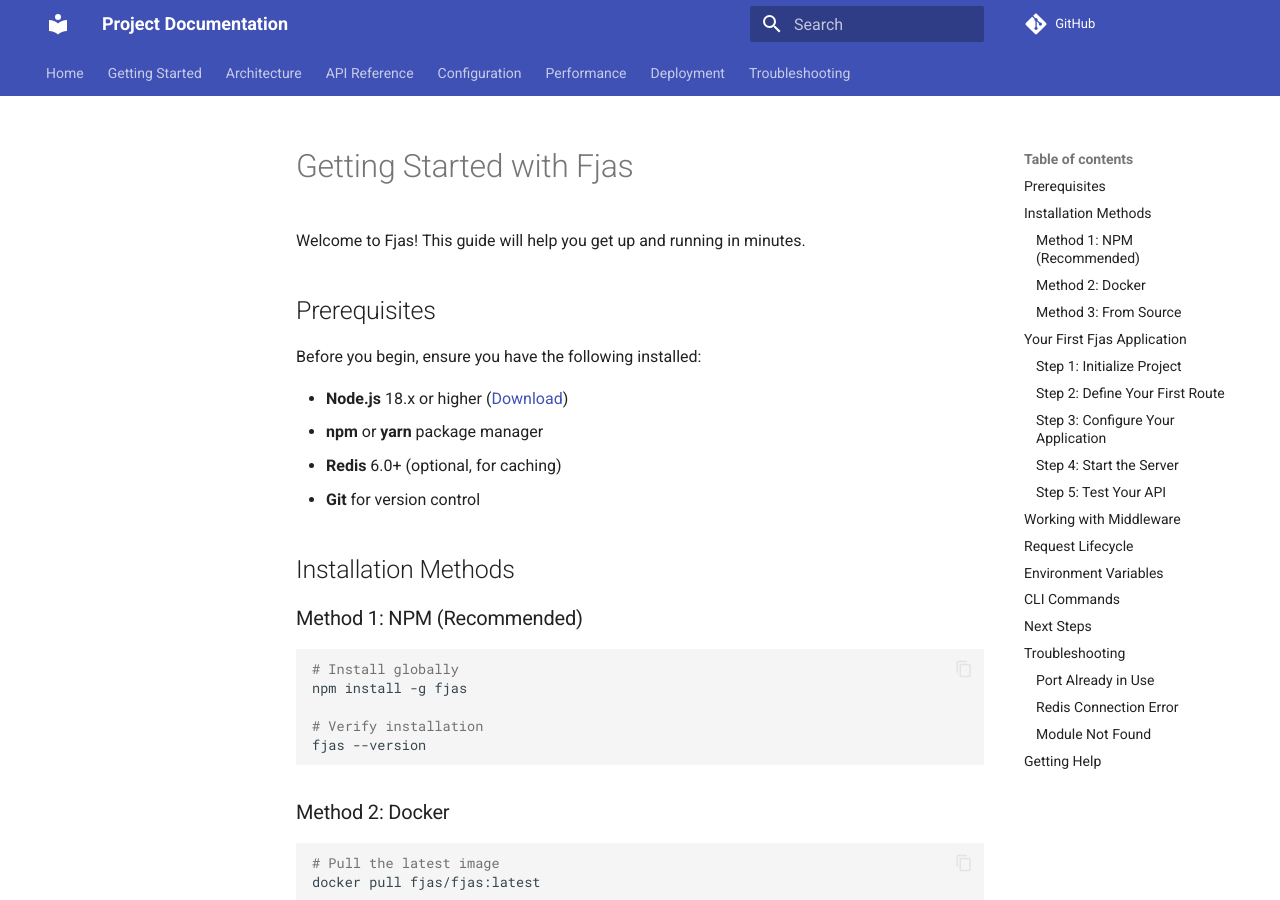
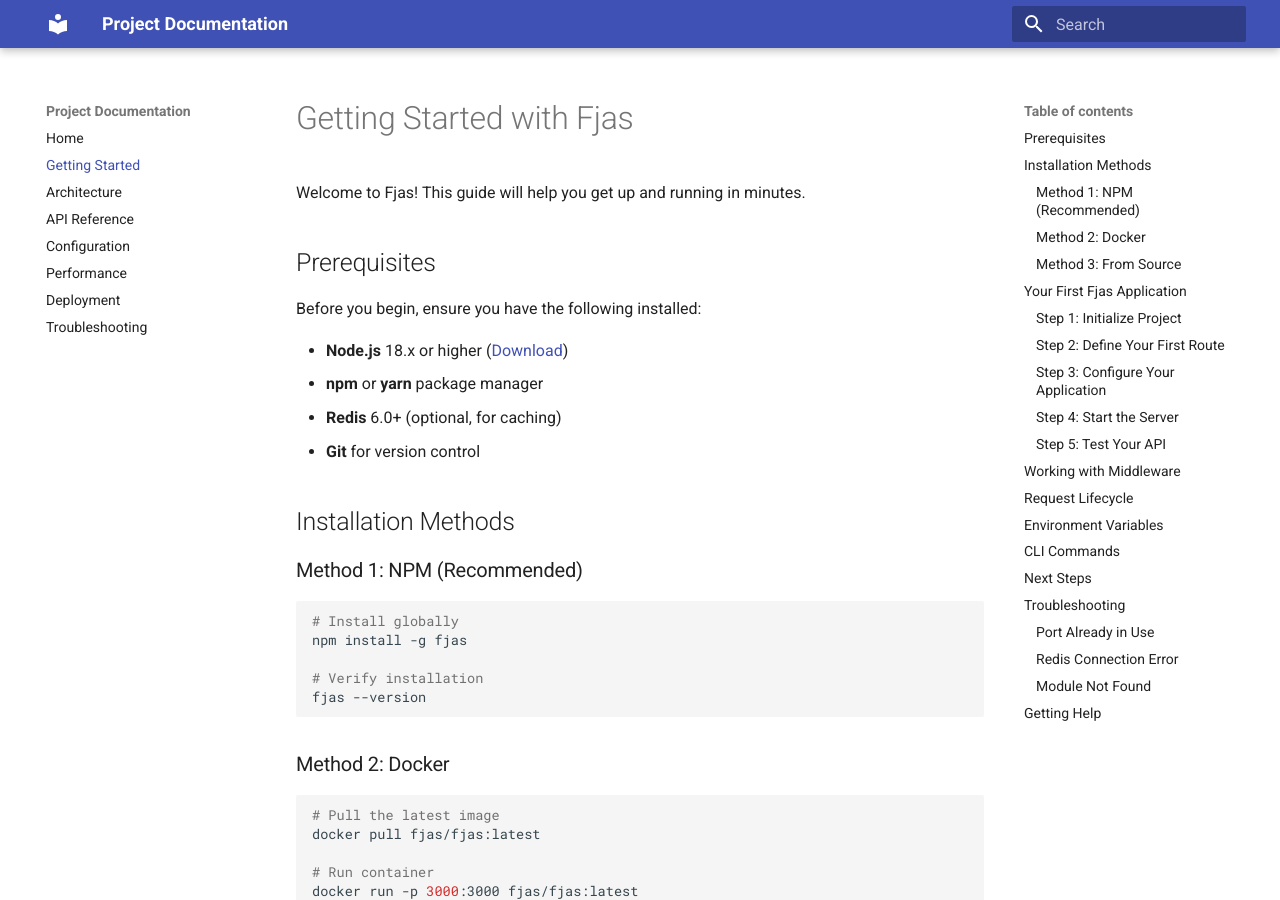
Before and after one commit to vismathomas/mkdocs-template, an MkDocs documentation site: the page built from docs/getting-started.md, in a window 1280 px wide and 900 px high. Built offline with MkDocs 1.6.1 and Material for MkDocs 9.7.7, drawn with Linux system fonts in a browser that asks for light colours; comment, search, counter and statistics services are not loaded; some of the changed lines change nothing that is shown.

Commit message:
Cleanup mkdocs.yml: set site_url, remove placeholders and simplify config
- Set site_url to the project's GitHub Pages URL and remove the placeholder repo_url
- Remove unused theme features and tidy plugin entry for mermaid2
- Reorder and simplify markdown_extensions (consolidate pymdownx entries; drop emoji, arithmatex, tasklist, progressbar)
- Remove extra_css entry
- Normalize nav paths to use docs root (index.md and sibling files) and remove redundant docs/ prefixes
- Minor whitespace/formatting cleanup

```diff
--- a/mkdocs.yml
+++ b/mkdocs.yml
@@ -1,41 +1,29 @@
 site_name: Project Documentation
-site_url: https://<username>.github.io/<repo>/
-repo_url: https://github.com/<username>/<repo>
+site_url: https://vismathomas.github.io/mkdocs-template/
 docs_dir: docs
 site_dir: site
 theme:
   name: material
-  features:
-    - content.code.copy
-    - content.code.annotate
-    - navigation.sections
-    - navigation.tabs
 plugins:
   - search
   - mermaid2
 markdown_extensions:
-  - pymdownx.superfences
-  - pymdownx.tabbed
-  - pymdownx.details
-  - pymdownx.highlight
-  - pymdownx.emoji
-  - attr_list
   - admonition
   - footnotes
+  - tables
   - toc:
       permalink: true
-  - pymdownx.arithmatex
-  - pymdownx.tasklist
-  - pymdownx.progressbar
-
-extra_css:
-  - styles/extra.css  # optional, for custom branding
+  - pymdownx.highlight
+  - pymdownx.superfences
+  - pymdownx.details
+  - pymdownx.tabbed
+  - attr_list
 nav:
-  - Home: README.md
-  - Getting Started: docs/getting-started.md
-  - Architecture: docs/architecture.md
-  - API Reference: docs/api-reference.md
-  - Configuration: docs/configuration.md
-  - Performance: docs/performance.md
-  - Deployment: docs/deployment.md
-  - Troubleshooting: docs/troubleshooting.md
+  - Home: index.md
+  - Getting Started: getting-started.md
+  - Architecture: architecture.md
+  - API Reference: api-reference.md
+  - Configuration: configuration.md
+  - Performance: performance.md
+  - Deployment: deployment.md
+  - Troubleshooting: troubleshooting.md
```
